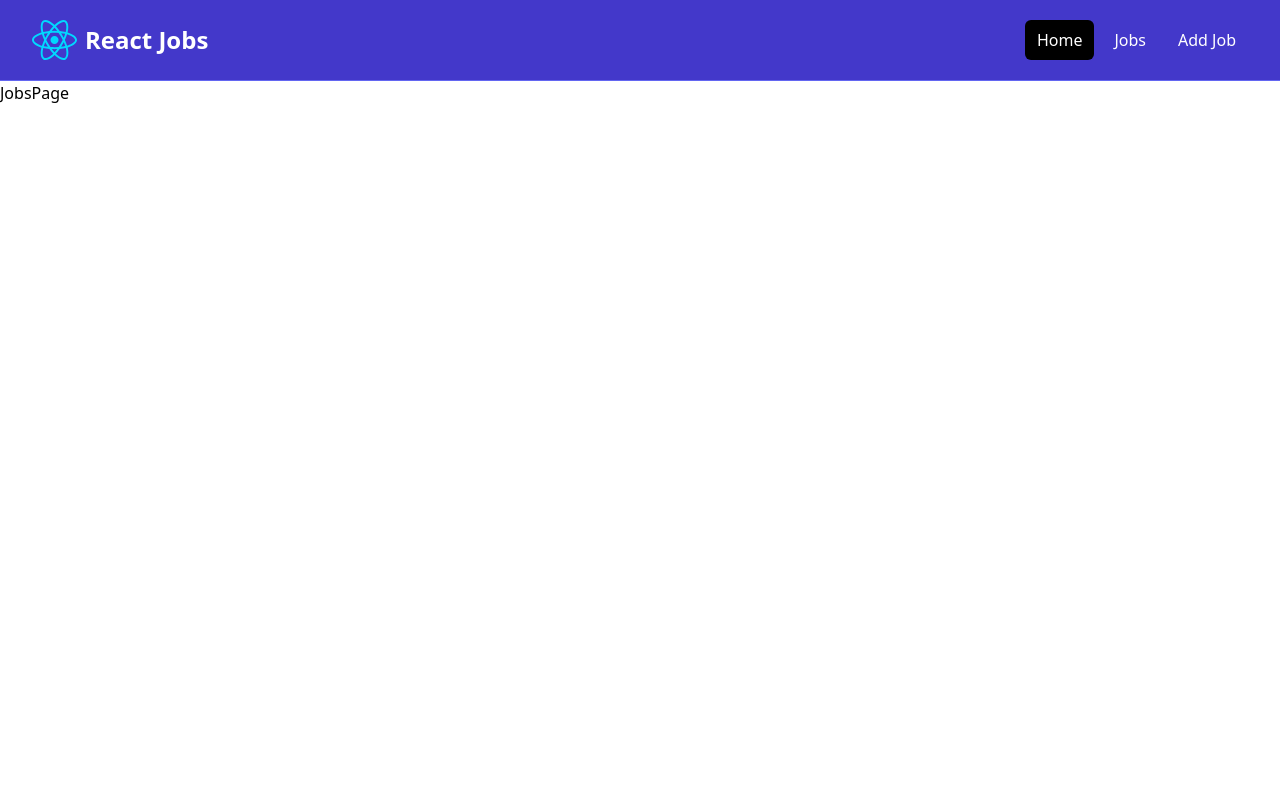
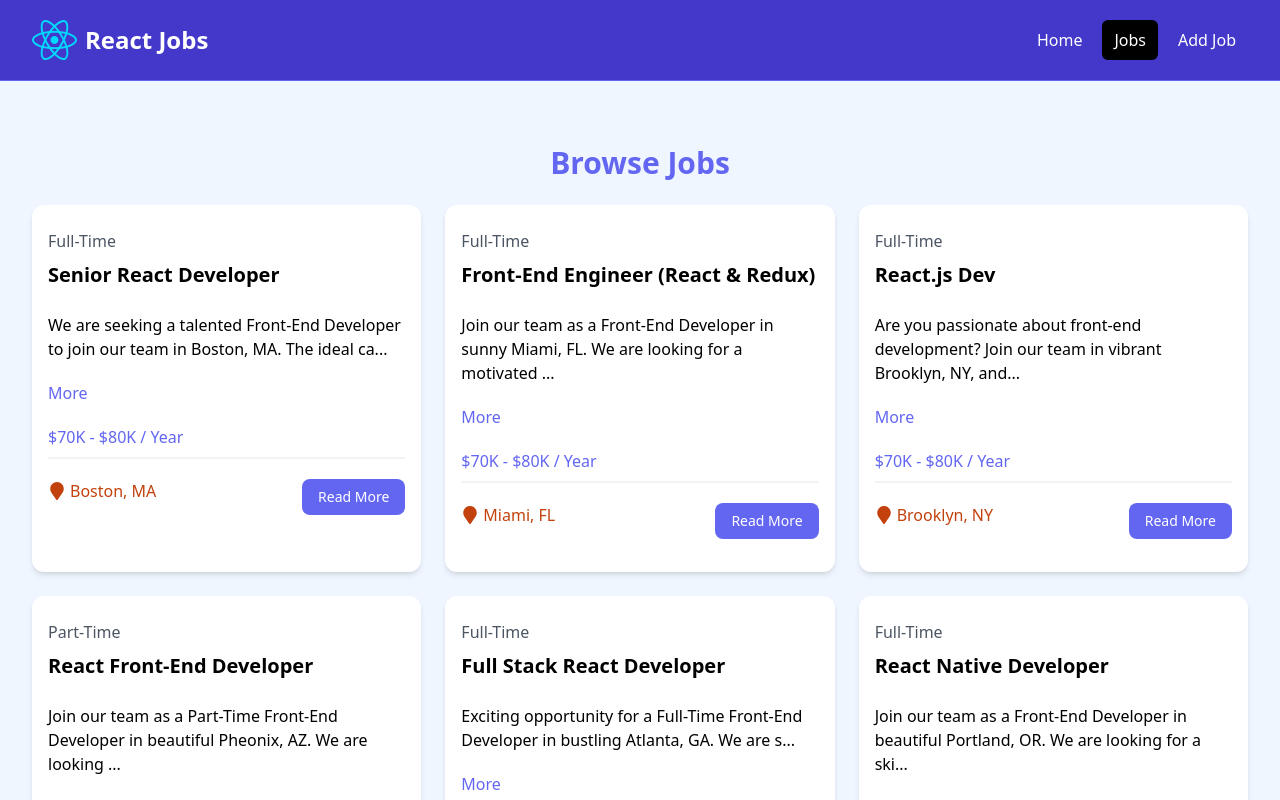
Before and after one commit to benidama/React-jobs, a React (Vite) app: page /jobs in a window 1280 px wide. Shown: the top 800 px of the page. Built offline with nearby package versions, Linux system fonts and the light colour scheme.

Commit message:
Second page is added

```diff
--- a/src/components/JobListings.jsx
+++ b/src/components/JobListings.jsx
@@ -2,8 +2,8 @@
 import jobs from "../jobs.json";
 import JobListing from "./JobListing";
 
-function JobListings() {
-  const recentJobs = jobs.slice(0, 3);
+const JobListings = ({ isHome = false }) => {
+  const JobListings = isHome ? jobs.slice(0, 3) : jobs;
   return (
     <section className="bg-blue-50 px-4 py-10">
       <div className="container-xl lg:container m-auto">
@@ -11,13 +11,13 @@
           Browse Jobs
         </h2>
         <div className="grid grid-cols-1 md:grid-cols-3 gap-6">
-          {recentJobs.map((job) => (
+          {JobListings.map((job) => (
             <JobListing key={job.id} job={job} />
           ))}
         </div>
       </div>
     </section>
   );
-}
+};
 
 export default JobListings;
--- a/src/components/Navbar.jsx
+++ b/src/components/Navbar.jsx
@@ -1,40 +1,35 @@
 import React from "react";
-import { Link } from "react-router-dom";
+import { NavLink } from "react-router-dom";
 import logo from "../assets/react.svg";
 
 const Navbar = () => {
+  const styling = ({ isActive }) =>
+    isActive
+      ? "bg-black text-white hover:bg-gray-900 hover:text-white rounded-md px-3 py-2"
+      : "text-white hover:bg-gray-900 hover:text-white rounded-md px-3 py-2";
   return (
     <nav className="bg-indigo-700 border-b border-indigo-500">
       <div className="mx-auto max-w-7xl px-2 sm:px-6 lg:px-8">
         <div className="flex h-20 items-center justify-between">
           <div className="flex flex-1 items-center justify-center md:items-stretch md:justify-start">
-            <Link className="flex flex-shrink-0 items-center mr-4" to="/">
+            <NavLink className="flex flex-shrink-0 items-center mr-4" to="/">
               <img className="h-10 w-auto" src={logo} alt="React Jobs" />
               <span className="hidden md:block text-white text-2xl font-bold ml-2">
                 React Jobs
               </span>
-            </Link>
+            </NavLink>
             <div className="md:ml-auto">
               <div className="flex space-x-2">
-                <Link
-                  to="/"
-                  className="text-white bg-black hover:bg-gray-900 hover:text-white rounded-md px-3 py-2"
-                >
+                <NavLink to="/" className={styling}>
                   Home
-                </Link>
-                <Link
-                  to="/jobs"
-                  className="text-white hover:bg-gray-900 hover:text-white rounded-md px-3 py-2"
-                >
+                </NavLink>
+                <NavLink to="/jobs" className={styling}>
                   Jobs
-                </Link>
+                </NavLink>
 
-                <Link
-                  to="/add-job"
-                  className="text-white hover:bg-gray-900 hover:text-white rounded-md px-3 py-2"
-                >
+                <NavLink to="/add-job" className={styling}>
                   Add Job
-                </Link>
+                </NavLink>
               </div>
             </div>
           </div>
--- a/src/pages/HomePage.jsx
+++ b/src/pages/HomePage.jsx
@@ -8,7 +8,7 @@
     <>
       <Hero />
       <HomeCards />
-      <JobListings />
+      <JobListings isHome={true} />
     </>
   );
 }
--- a/src/pages/JobsPage.jsx
+++ b/src/pages/JobsPage.jsx
@@ -1,7 +1,12 @@
 import React from "react";
+import JobListings from "../components/JobListings";
 
 function JobsPage() {
-  return <div>JobsPage</div>;
+  return (
+    <section className="bg-blue-50 px-4 py-6">
+      <JobListings />
+    </section>
+  );
 }
 
 export default JobsPage;
```
